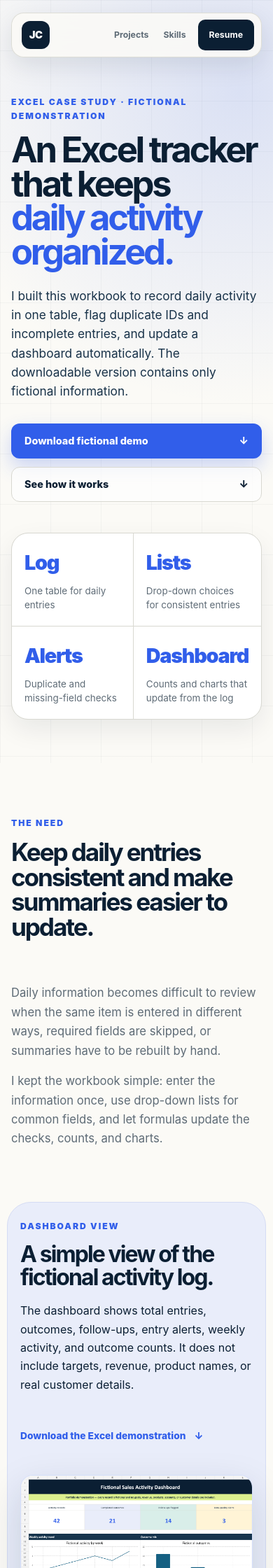
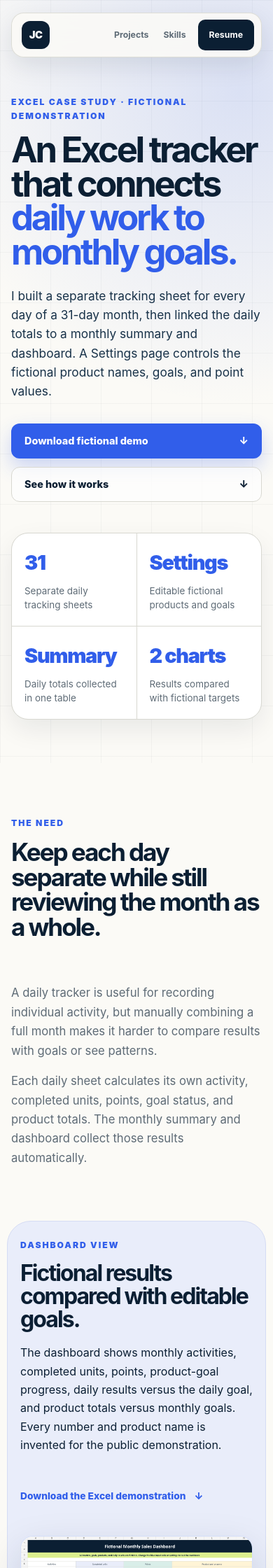
Before and after one commit to jon314159/JonathanCapalbo.me, a Jekyll site: the page sales-activity-tracker.html, which Jekyll copies as it is, in a window 390 px wide. Shown: the top 2240 px of the page at 70% size. Built offline with Jekyll 4.4.1, drawn with Linux system fonts in a browser that asks for light colours; some of the changed text lies outside the part shown.

Commit message:
Expand fictional sales tracker workbook

```diff
--- a/assets/css/style.css
+++ b/assets/css/style.css
@@ -1226,7 +1226,7 @@ footer strong { color: var(--ink); }
   .tracker-row { grid-template-columns: 1fr 1fr; border-top: 1px solid var(--line); }
   .tracker-row span { display: grid; gap: 2px; }
   .tracker-row span:nth-child(3)::before { content: "Outcome"; color: var(--muted); font-size: 0.66rem; font-weight: 850; text-transform: uppercase; }
-  .tracker-row span:nth-child(4)::before { content: "Quality"; color: inherit; font-size: 0.66rem; font-weight: 850; text-transform: uppercase; }
+  .tracker-row span:nth-child(4)::before { content: "Units"; color: inherit; font-size: 0.66rem; font-weight: 850; text-transform: uppercase; }
 }
 
 @media (prefers-reduced-motion: reduce) {
--- a/sales-activity-tracker.html
+++ b/sales-activity-tracker.html
@@ -4,15 +4,15 @@
     <meta charset="UTF-8" />
     <meta name="viewport" content="width=device-width, initial-scale=1.0" />
     <title>Fictional Sales Activity Tracker Case Study | Jonathan Capalbo</title>
-    <meta name="description" content="An Excel case study by Jonathan Capalbo showing a daily activity log, drop-down lists, entry checks, summaries, and charts using entirely fictional information." />
+    <meta name="description" content="An Excel case study by Jonathan Capalbo showing 31 daily tracking sheets, editable fictional products and goals, monthly summaries, and goal-comparison charts." />
     <meta name="theme-color" content="#0b1f33" />
     <meta property="og:title" content="Fictional Sales Activity Tracker | Jonathan Capalbo" />
-    <meta property="og:description" content="A fictional Excel demonstration with a daily activity log, entry checks, summaries, and charts." />
+    <meta property="og:description" content="A fictional Excel demonstration with 31 daily sheets, editable goals and products, monthly summaries, and charts." />
     <meta property="og:type" content="article" />
     <meta property="og:url" content="https://jonathancapalbo.me/sales-activity-tracker.html" />
     <link rel="canonical" href="https://jonathancapalbo.me/sales-activity-tracker.html" />
     <link rel="icon" href="favicon.svg" type="image/svg+xml" />
-    <link rel="stylesheet" href="assets/css/style.css?v=38" />
+    <link rel="stylesheet" href="assets/css/style.css?v=40" />
   </head>
   <body class="case-study-page sales-case-page">
     <a class="skip-link" href="#case-content">Skip to content</a>
@@ -33,8 +33,8 @@
       <div class="case-hero">
         <div class="case-hero-copy">
           <p class="eyebrow">Excel case study · Fictional demonstration</p>
-          <h1>An Excel tracker that keeps <em>daily activity organized.</em></h1>
-          <p class="case-lede">I built this workbook to record daily activity in one table, flag duplicate IDs and incomplete entries, and update a dashboard automatically. The downloadable version contains only fictional information.</p>
+          <h1>An Excel tracker that connects <em>daily work to monthly goals.</em></h1>
+          <p class="case-lede">I built a separate tracking sheet for every day of a 31-day month, then linked the daily totals to a monthly summary and dashboard. A Settings page controls the fictional product names, goals, and point values.</p>
           <div class="button-row">
             <a class="button button-primary" href="downloads/Fictional_Sales_Activity_Tracker.xlsx" download>Download fictional demo <span aria-hidden="true">↓</span></a>
             <a class="button button-secondary" href="#project-details">See how it works <span aria-hidden="true">↓</span></a>
@@ -42,10 +42,10 @@
         </div>
 
         <dl class="case-stat-grid sales-stat-grid" aria-label="Workbook structure">
-          <div><dt>Log</dt><dd>One table for daily entries</dd></div>
-          <div><dt>Lists</dt><dd>Drop-down choices for consistent entries</dd></div>
-          <div><dt>Alerts</dt><dd>Duplicate and missing-field checks</dd></div>
-          <div><dt>Dashboard</dt><dd>Counts and charts that update from the log</dd></div>
+          <div><dt>31</dt><dd>Separate daily tracking sheets</dd></div>
+          <div><dt>Settings</dt><dd>Editable fictional products and goals</dd></div>
+          <div><dt>Summary</dt><dd>Daily totals collected in one table</dd></div>
+          <div><dt>2 charts</dt><dd>Results compared with fictional targets</dd></div>
         </dl>
       </div>
     </header>
@@ -54,19 +54,19 @@
       <section class="section case-intro" id="project-details">
         <div>
           <p class="eyebrow">The need</p>
-          <h2>Keep daily entries consistent and make summaries easier to update.</h2>
+          <h2>Keep each day separate while still reviewing the month as a whole.</h2>
         </div>
         <div class="case-intro-copy">
-          <p>Daily information becomes difficult to review when the same item is entered in different ways, required fields are skipped, or summaries have to be rebuilt by hand.</p>
-          <p>I kept the workbook simple: enter the information once, use drop-down lists for common fields, and let formulas update the checks, counts, and charts.</p>
+          <p>A daily tracker is useful for recording individual activity, but manually combining a full month makes it harder to compare results with goals or see patterns.</p>
+          <p>Each daily sheet calculates its own activity, completed units, points, goal status, and product totals. The monthly summary and dashboard collect those results automatically.</p>
         </div>
       </section>
 
       <section class="case-image-section" aria-labelledby="tracker-preview-title">
         <div class="case-image-copy">
           <p class="eyebrow">Dashboard view</p>
-          <h2 id="tracker-preview-title">A simple view of the fictional activity log.</h2>
-          <p>The dashboard shows total entries, outcomes, follow-ups, entry alerts, weekly activity, and outcome counts. It does not include targets, revenue, product names, or real customer details.</p>
+          <h2 id="tracker-preview-title">Fictional results compared with editable goals.</h2>
+          <p>The dashboard shows monthly activities, completed units, points, product-goal progress, daily results versus the daily goal, and product totals versus monthly goals. Every number and product name is invented for the public demonstration.</p>
           <a class="project-link case-inline-link" href="downloads/Fictional_Sales_Activity_Tracker.xlsx" download>Download the Excel demonstration <span aria-hidden="true">↓</span></a>
         </div>
         <figure class="portal-preview sales-preview">
@@ -79,40 +79,40 @@
         <div class="section case-band-inner">
           <div class="section-heading compact-heading">
             <p class="eyebrow">What I built</p>
-            <h2>The workbook handles entry, checks, reporting, and instructions.</h2>
+            <h2>The workbook separates daily entry from monthly review.</h2>
           </div>
 
           <div class="case-feature-grid">
             <article>
               <span>01</span>
-              <h3>Activity log</h3>
-              <p>Created one filterable table for dates, fictional interaction IDs, channels, outcomes, follow-up needs, status, and notes.</p>
+              <h3>Daily tracking sheets</h3>
+              <p>Created Day 01 through Day 31 with a filterable activity table, daily totals, goal status, and product progress.</p>
             </article>
             <article>
               <span>02</span>
-              <h3>Drop-down lists</h3>
-              <p>Added set choices for channel, outcome, follow-up, and status so the same terms are used throughout the log.</p>
+              <h3>Settings page</h3>
+              <p>Added editable cells for the fictional month, four generic products, monthly goals, daily goals, and point values.</p>
             </article>
             <article>
               <span>03</span>
-              <h3>Entry checks</h3>
-              <p>Used formulas and color alerts to identify repeated demonstration IDs and missing required fields.</p>
+              <h3>Monthly summary</h3>
+              <p>Linked every daily sheet to one table showing dates, activities, completed units, points, goal status, and product totals.</p>
             </article>
             <article>
               <span>04</span>
               <h3>Dashboard and instructions</h3>
-              <p>Connected summary counts and Excel charts to the log, then added instructions explaining how to use the file.</p>
+              <p>Built summary cards and two Excel charts, then added a Read Me page explaining how the workbook works.</p>
             </article>
           </div>
 
           <div class="lifecycle" aria-label="Workbook data flow">
-            <p><span>Enter</span><small>Add an activity row</small></p>
+            <p><span>Settings</span><small>Set fictional names and goals</small></p>
             <b aria-hidden="true">→</b>
-            <p><span>Choose</span><small>Use the drop-down lists</small></p>
+            <p><span>Daily tabs</span><small>Record each day's activity</small></p>
             <b aria-hidden="true">→</b>
-            <p><span>Check</span><small>Flag data issues</small></p>
+            <p><span>Summary</span><small>Collect all 31 daily totals</small></p>
             <b aria-hidden="true">→</b>
-            <p><span>Review</span><small>Update summaries and charts</small></p>
+            <p><span>Dashboard</span><small>Compare results with goals</small></p>
           </div>
         </div>
       </section>
@@ -120,24 +120,24 @@
       <section class="section case-revision sales-process">
         <div class="revision-copy">
           <p class="eyebrow">How it works</p>
-          <h2>Enter the activity once; the workbook updates the summary.</h2>
-          <p>New fictional rows are added to the activity table using the drop-down lists. The workbook then checks the entries and updates the dashboard from the same table.</p>
+          <h2>Use each day's tab; the monthly sheets collect the totals.</h2>
+          <p>Each daily tab contains fictional interaction IDs, products, outcomes, units, points, follow-up flags, and notes. Formulas calculate the daily totals and pass them to the Monthly Summary and Dashboard.</p>
           <ul class="plain-checklist">
-            <li>Filters make the log easy to review</li>
-            <li>Drop-down lists keep category names consistent</li>
-            <li>Formula columns flag duplicate IDs and missing fields</li>
-            <li>Color alerts make entries that need review easy to find</li>
-            <li>Charts update from the activity table</li>
+            <li>One activity table for every day of the month</li>
+            <li>Drop-down lists use the fictional products from Settings</li>
+            <li>Daily goal status changes when the goal is edited</li>
+            <li>Product point values recalculate daily and monthly totals</li>
+            <li>Dashboard charts update from the monthly summary</li>
           </ul>
         </div>
 
         <article class="tracker-sample" aria-label="Simplified fictional activity log example">
           <div class="tracker-sample-top"><span>Activity Log</span><strong>Fictional data only</strong></div>
-          <div class="tracker-columns"><span>ID</span><span>Channel</span><span>Outcome</span><span>Quality check</span></div>
-          <div class="tracker-row"><span>DEMO-1024</span><span>Phone</span><span>Completed</span><span class="check-clear">Clear</span></div>
-          <div class="tracker-row"><span>DEMO-1025</span><span>Chat</span><span>Follow-up</span><span class="check-review">Review duplicate</span></div>
-          <div class="tracker-row"><span>DEMO-1035</span><span>—</span><span>Follow-up</span><span class="check-missing">Missing field</span></div>
-          <div class="tracker-note"><strong>Clear alerts</strong><p>The last columns explain why an entry needs attention, such as a duplicate ID or missing field.</p></div>
+          <div class="tracker-columns"><span>ID</span><span>Product</span><span>Outcome</span><span>Units</span></div>
+          <div class="tracker-row"><span>FAKE-15-001</span><span>Optional Add-on</span><span class="check-clear">Completed</span><span>1</span></div>
+          <div class="tracker-row"><span>FAKE-15-002</span><span>Premium Package</span><span class="check-review">Follow-up</span><span>0</span></div>
+          <div class="tracker-row"><span>FAKE-15-003</span><span>Plus Package</span><span class="check-missing">No sale</span><span>0</span></div>
+          <div class="tracker-note"><strong>Editable settings</strong><p>Changing a fictional product name, goal, or point value updates the connected daily and monthly sheets.</p></div>
         </article>
       </section>
 
@@ -145,11 +145,11 @@
         <div class="scope-card">
           <p class="eyebrow">Tools used</p>
           <h2>Excel tools used in the workbook.</h2>
-          <div class="skill-list case-skill-list"><span>Excel formulas</span><span>Excel tables</span><span>Data validation</span><span>Conditional formatting</span><span>Excel charts</span><span>Duplicate checks</span><span>Dashboard reporting</span><span>Instructions</span></div>
+          <div class="skill-list case-skill-list"><span>Cross-sheet formulas</span><span>Excel tables</span><span>Data validation</span><span>Conditional formatting</span><span>Excel charts</span><span>Goal tracking</span><span>Dashboard reporting</span><span>Instructions</span></div>
         </div>
         <aside class="scope-note">
           <h3>Fictional public version</h3>
-          <p>I rebuilt the public workbook from scratch. It contains no real customer or account information, company terms, products, pricing, revenue, targets, compensation information, or employee results.</p>
+          <p>I rebuilt the public workbook from scratch. It contains no real customer or account information, company terms, pricing, revenue, compensation information, or employee results. All published products, goals, activities, and results are fictional.</p>
           <a href="https://github.com/jon314159/JonathanCapalbo.me/blob/main/case-studies/sales-activity-tracker.md" target="_blank" rel="noopener noreferrer">View workbook notes on GitHub <span aria-hidden="true">↗</span></a>
         </aside>
       </section>
```
Also changed, not shown: case-studies/sales-activity-tracker.md (+29 -28 lines), index.html (+12 -12 lines), README.md, assets/images/sales-activity-dashboard.png, 1 other file.
